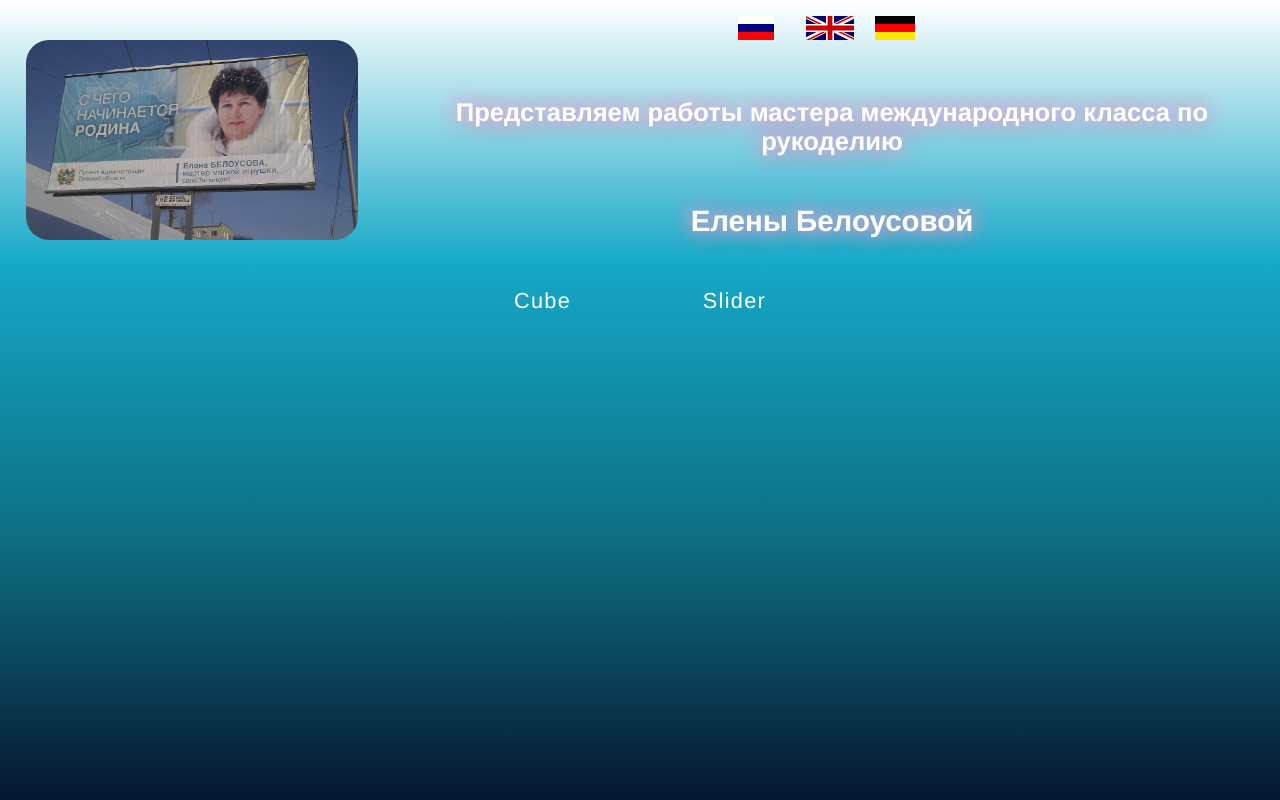
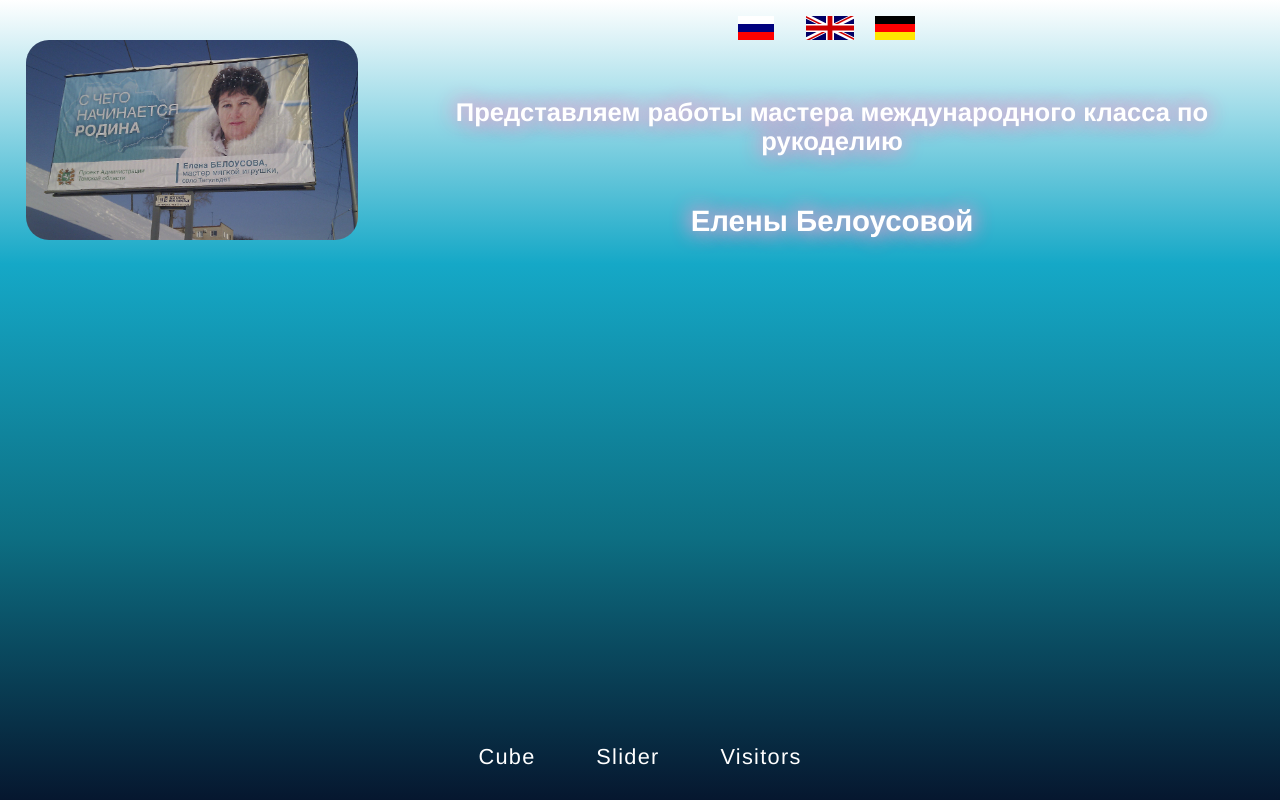
Before and after one commit to IvanGerman/elena-belousova, a React (Create React App) app: page /visitorsPage in a window 1280 px wide. Built offline with nearby package versions, Linux system fonts and the light colour scheme.

Commit message:
feat: add visitors page to the project

```diff
--- a/public/index.html
+++ b/public/index.html
@@ -38,5 +38,6 @@
       To begin the development, run `npm start` or `yarn start`.
       To create a production bundle, use `npm run build` or `yarn build`.
     -->
+    <script src="https://apps.elfsight.com/p/platform.js" defer></script>
   </body>
 </html>
--- a/src/App.tsx
+++ b/src/App.tsx
@@ -8,6 +8,7 @@ import Header from './components/Header/Header';
 import SliderPage from './components/SliderPage/SliderPage';
 //@ts-ignore
 import audio from './assets/sound/funkytown.mp3';
+import VisitorsPage from './components/VisitorsPage/VisitorsPage';
 
 
 const App: FC = () => {
@@ -28,6 +29,7 @@ const App: FC = () => {
       <Routes>
         <Route path="/" element={<CubePage/>}/>
         <Route path="sliderPage/*" element={<SliderPage/>}/>
+        <Route path="visitorsPage/*" element={<VisitorsPage/>}/>
       </Routes>
       <Footer/>
     </div>
--- a/src/components/Footer/Footer.tsx
+++ b/src/components/Footer/Footer.tsx
@@ -12,6 +12,7 @@ const Footer = () => {
        <div className={styles.linkWrapper}>
          <NavLink to="/" >Cube</NavLink>
          <NavLink to="/sliderPage" >Slider</NavLink>
+         <NavLink to="/visitorsPage" >Visitors</NavLink>
        </div>
     </div>
   );
--- /dev/null
+++ b/src/components/VisitorsPage/VisitorsPage.module.scss
@@ -0,0 +1,8 @@
+.container {
+  width: 100vw;
+  height: 57vh;
+  padding-top: 3vh;
+  display: grid;
+  justify-content: center;
+  align-items: center;
+}
--- /dev/null
+++ b/src/components/VisitorsPage/VisitorsPage.tsx
@@ -0,0 +1,16 @@
+import React  from 'react';
+
+import styles from './VisitorsPage.module.scss';
+
+
+const VisitorsPage = () => {
+
+  return (
+    <div className={styles.container}>
+       {/* <script src="https://apps.elfsight.com/p/platform.js" defer></script> */}
+    <div className="elfsight-app-1905e551-f686-4426-8fd8-8bdb9a6bb5d6"></div>
+    </div>
+  );
+};
+
+export default VisitorsPage;
```
